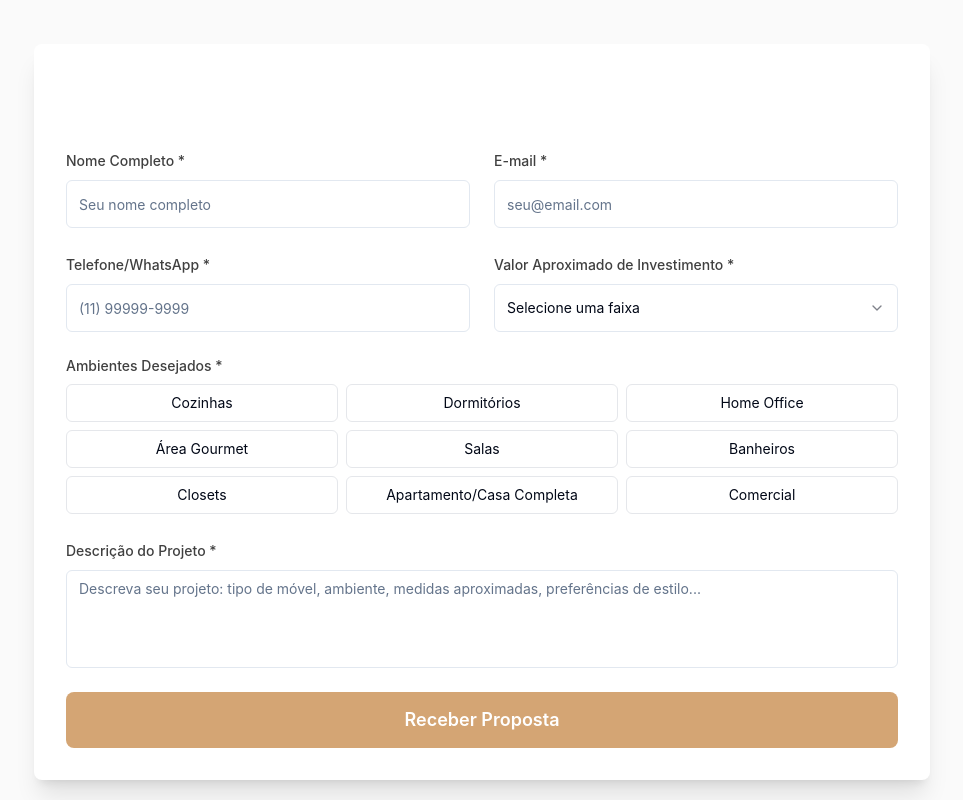
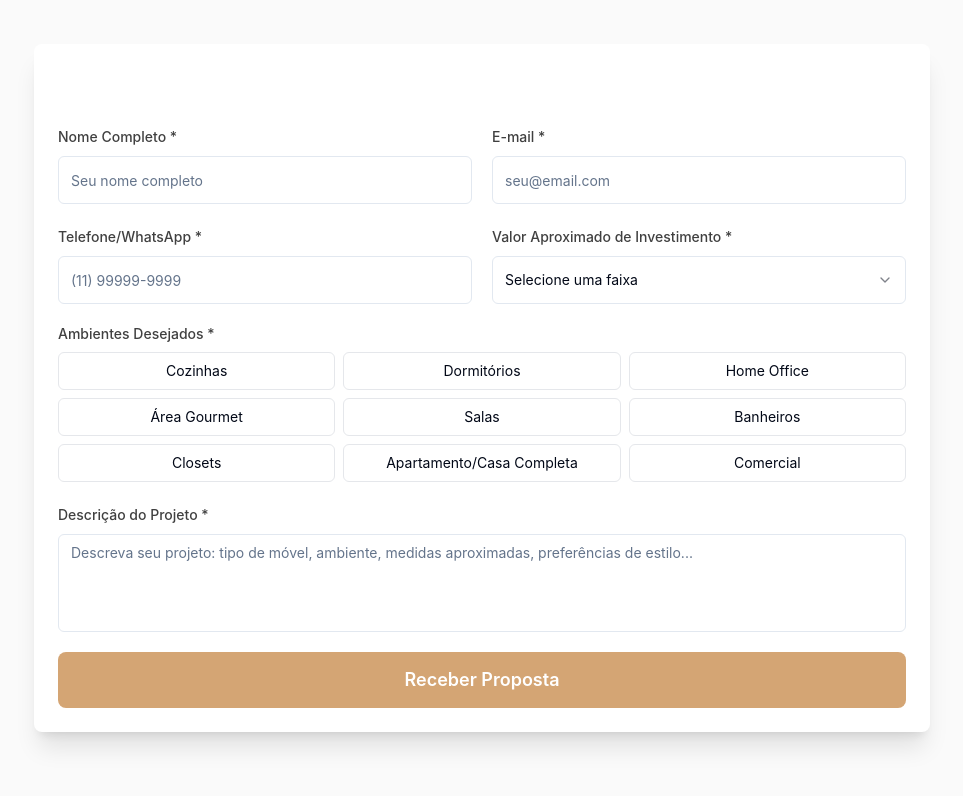
Before and after one commit to MATHEUS10010/projetart-web-design, a React (Vite) app: page / in a window 1280 px wide. Shown: the part 980-1780 px from the top of the page, without its empty margins (158-1121 px from the left). Built offline with nearby package versions, Linux system fonts and the light colour scheme.

Commit message:
Reduce form space

```diff
--- a/src/components/QuoteForm.tsx
+++ b/src/components/QuoteForm.tsx
@@ -1,4 +1,3 @@
-
 import React, { useState } from 'react';
 import { Button } from '@/components/ui/button';
 import { Input } from '@/components/ui/input';
@@ -180,10 +179,10 @@ const QuoteForm = () => {
                 Receba sua Proposta Gratuita
               </CardTitle>
             </CardHeader>
-            <CardContent className="p-8">
+            <CardContent className="p-6 pt-3">
               <Form {...form}>
-                <form onSubmit={form.handleSubmit(onSubmit)} className="space-y-6">
-                  <div className="grid grid-cols-1 md:grid-cols-2 gap-6 -mt-2">
+                <form onSubmit={form.handleSubmit(onSubmit)} className="space-y-5">
+                  <div className="grid grid-cols-1 md:grid-cols-2 gap-5 -mt-3">
                     <FormField
                       control={form.control}
                       name="name"
@@ -226,7 +225,7 @@ const QuoteForm = () => {
                     />
                   </div>
 
-                  <div className="grid grid-cols-1 md:grid-cols-2 gap-6">
+                  <div className="grid grid-cols-1 md:grid-cols-2 gap-5">
                     <FormField
                       control={form.control}
                       name="phone"
```
